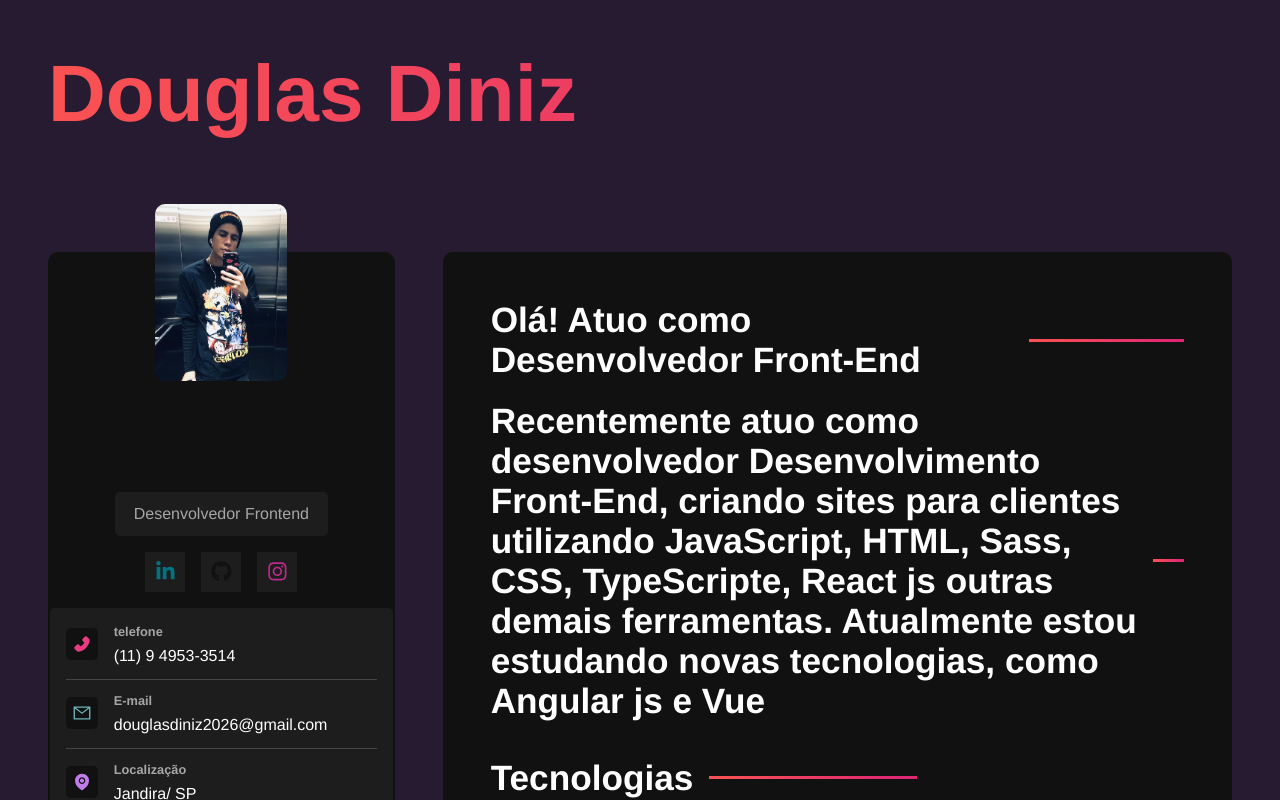
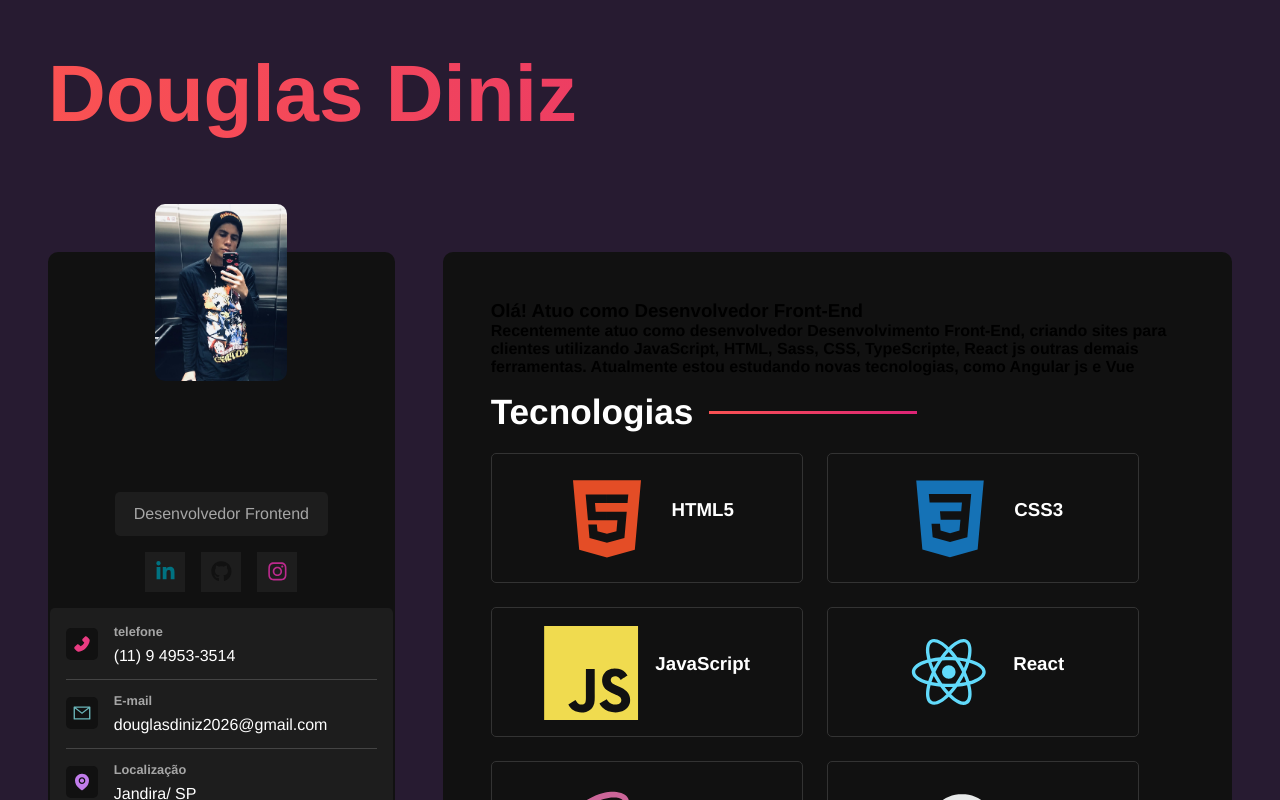
Before and after one commit to DouglasDiniz12/Portfolio, a React (Vite) app: page / in a window 1280 px wide. Shown: the top 800 px of the page. Built offline with nearby package versions, Linux system fonts and the light colour scheme.

Commit message:
diminuir title

```diff
--- a/src/components/AboutContent.jsx
+++ b/src/components/AboutContent.jsx
@@ -3,10 +3,10 @@
 const AboutContent = () => {
   return (
   <section className="about-container">
-    <h2>Olá! Atuo como Desenvolvedor Front-End</h2>
-    <h2>Recentemente atuo como desenvolvedor Desenvolvimento Front-End,
+    <h3>Olá! Atuo como Desenvolvedor Front-End</h3>
+    <h4>Recentemente atuo como desenvolvedor Desenvolvimento Front-End,
 criando sites para clientes  utilizando JavaScript, HTML, Sass, CSS, TypeScripte, React js outras
-demais ferramentas. Atualmente estou estudando novas tecnologias, como  Angular js e Vue</h2>
+demais ferramentas. Atualmente estou estudando novas tecnologias, como  Angular js e Vue</h4>
     <p>
 
     </p>
```
